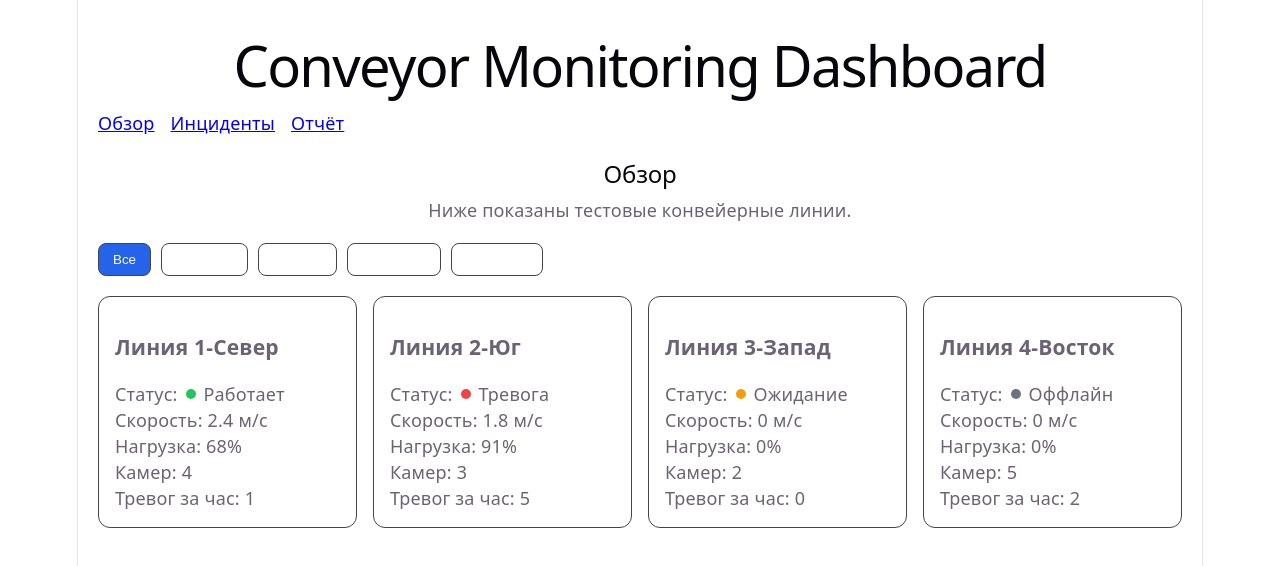
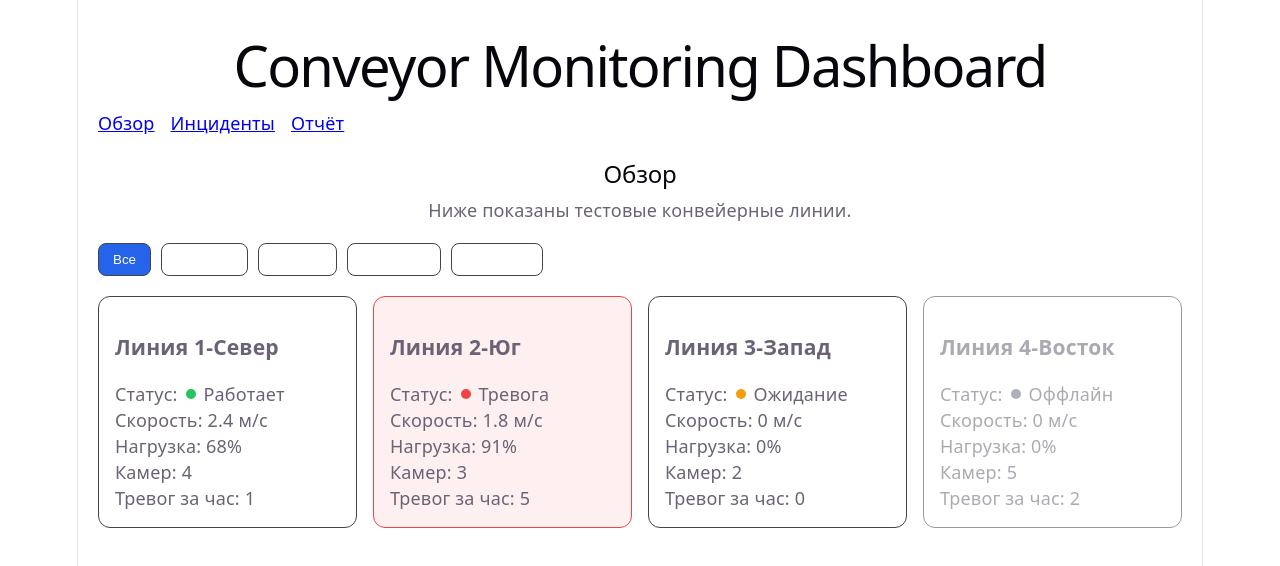
Before and after one commit to Serjik1661/practice-case-conveyor-monitoring-dashboard-frontend, a React (Vite) app: page / in a window 1280 px wide. Shown: the top 566 px of the page. Built offline with nearby package versions, Linux system fonts and the light colour scheme.

Commit message:
feat: add overview filters and status-based card styles

```diff
--- a/src/pages/OverviewPage.tsx
+++ b/src/pages/OverviewPage.tsx
@@ -97,14 +97,23 @@ function OverviewPage() {
           marginTop: '20px',
         }}
       >
-        {filteredLines.map((line) => (
+        {filteredLines.map((line) => {
+          const isAlarm = line.status === 'alarm'
+          const isOffline = line.status === 'offline'
+
+          return (
             <div
               key={line.id}
               style={{
-              border: '1px solid #444',
+                border: isAlarm ? '1px solid #ef4444' : '1px solid #444',
                 borderRadius: '12px',
                 padding: '16px',
                 textAlign: 'left',
+                background: isAlarm
+                  ? 'rgba(239, 68, 68, 0.08)'
+                  : 'transparent',
+                opacity: isOffline ? 0.55 : 1,
+                transition: '0.2s ease',
               }}
             >
               <h3>{line.name}</h3>
@@ -142,7 +151,8 @@ function OverviewPage() {
               <p>Камер: {line.cameraCount}</p>
               <p>Тревог за час: {line.alertsLastHour}</p>
             </div>
-        ))}
+          )
+        })}
       </div>
     </div>
   )
```
Lines whose indentation alone changed are shown as unchanged.
